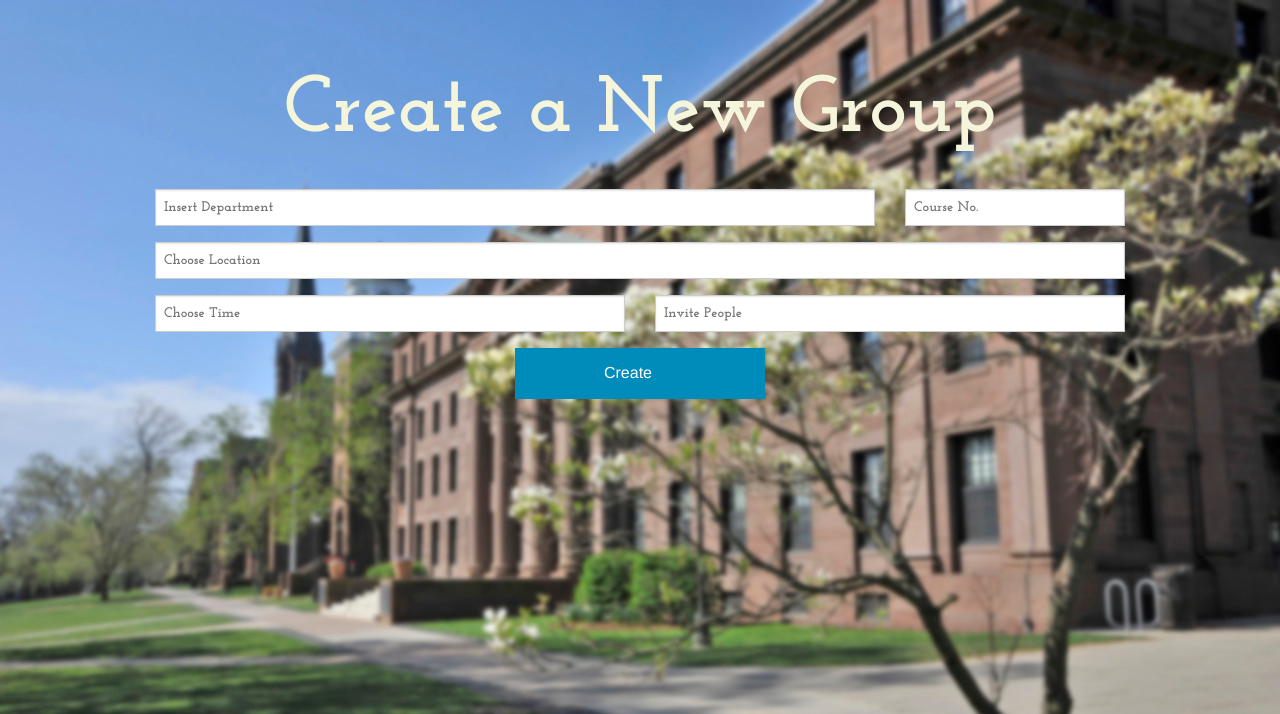
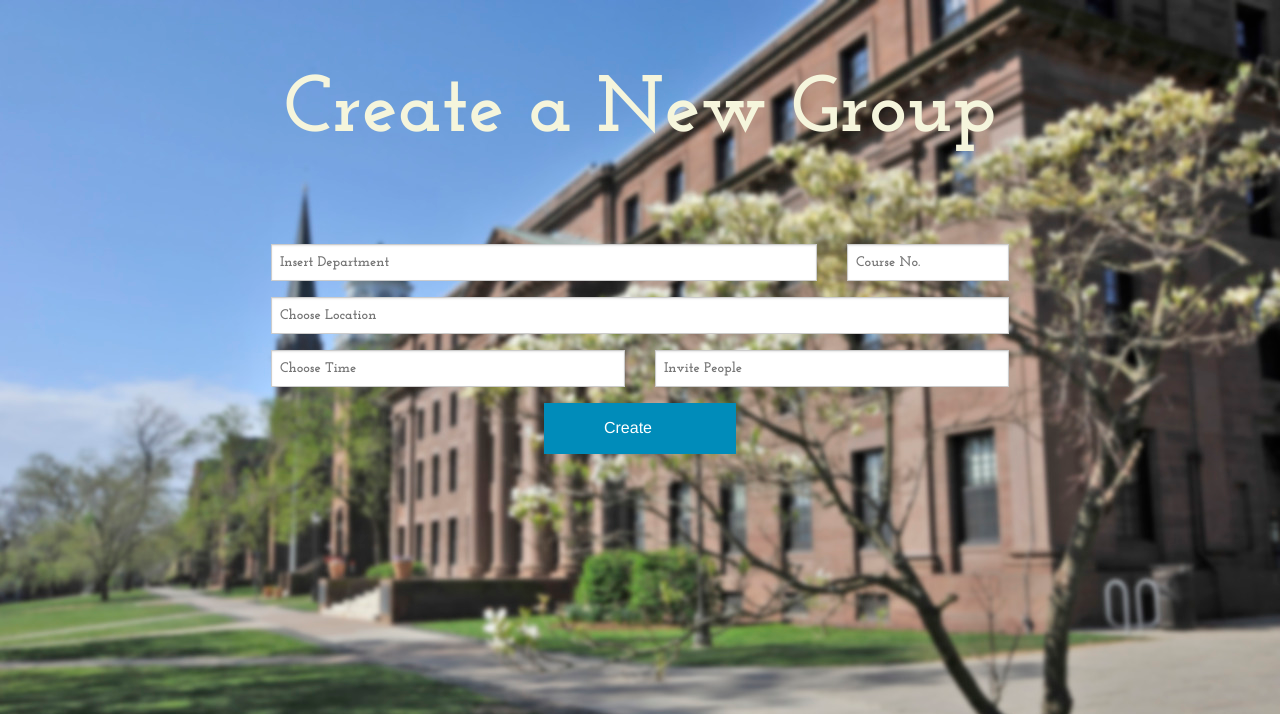
Before and after one commit to weshack/study_buddy, a Flask app: page /create in a window 1280 px wide. Shown: the top 714 px of the page. Run offline with Flask 2, Linux system fonts and the light colour scheme.

Commit message:
changed form spacing

```diff
--- a/static/css/styles.css
+++ b/static/css/styles.css
@@ -37,7 +37,8 @@ body {
 }
 
 .create-forms {
-    margin-top: 65px;
+    margin-top: 120px;
+
 }
 
 #text-background {
@@ -129,3 +130,9 @@ body {
     margin-left: auto;
     margin-top: 65px;
 }
+
+#create-group {
+    width: 60%;
+    margin-left: auto;
+    margin-right: auto;
+}
--- a/templates/create.html
+++ b/templates/create.html
@@ -17,7 +17,7 @@
     <div class="title-area">
         <div class="custom-title">Create a New Group</div>
     </div>
-    <form action="new" method="post" class="create-forms">
+    <form action="new" method="post" class="create-forms" id="create-group">
         <div class="row">
             <div class="large-9 columns">
                 <input type="text" placeholder="Insert Department" name="department" />
```
Also changed, not shown: 1 other file.
